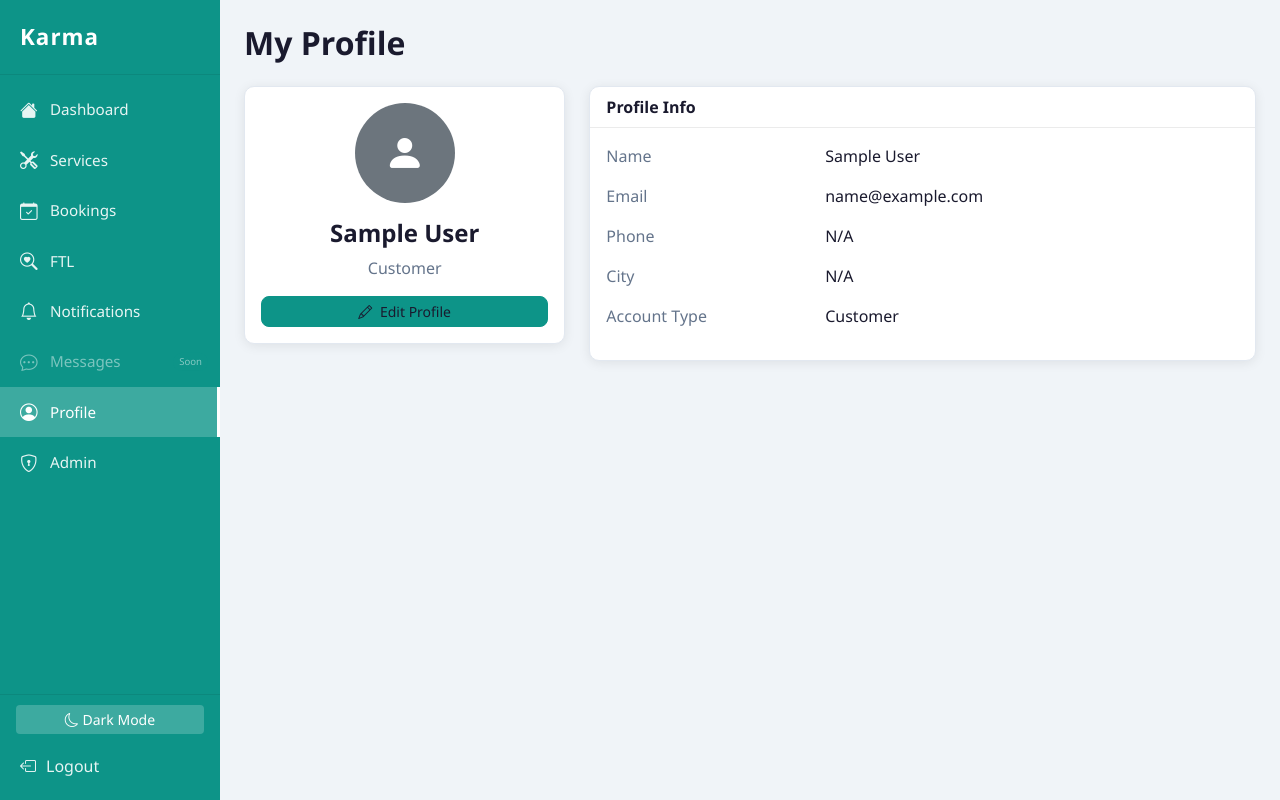
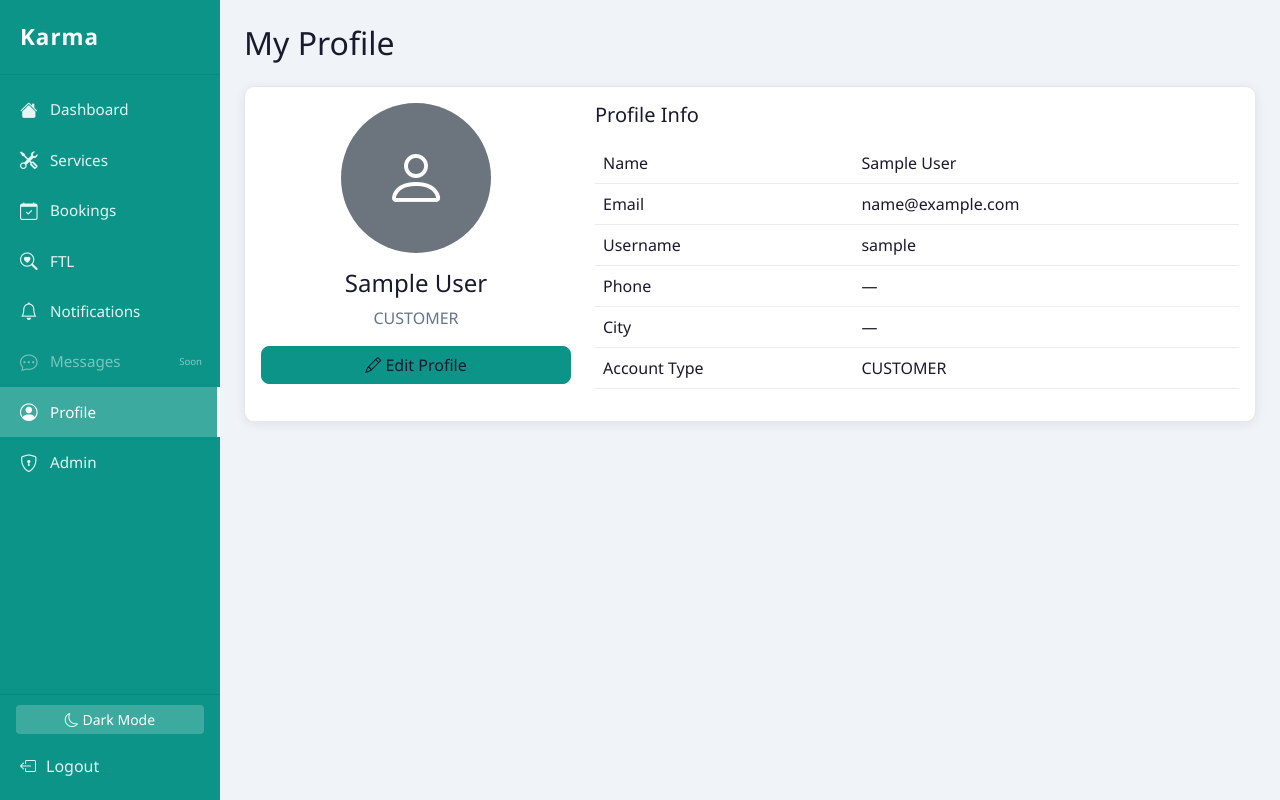
Before and after one commit to Rockyffgod/OJT, a Django app: page /profile/ in a window 1280 px wide. Run offline with Django 5.2, Linux system fonts and the light colour scheme; the visitor is signed in with stand-in values (Sample User, id 1); data that the repository does not hold is empty.

Commit message:
Fix profile layout, clean demo profile photo

```diff
--- a/accounts/management/commands/seed_demo.py
+++ b/accounts/management/commands/seed_demo.py
@@ -62,7 +62,7 @@ class Command(BaseCommand):
         customer, created = User.objects.get_or_create(
             username='rk1234',
             defaults={
-                'email': 'rockyffgod@gmail.com',
+                'email': 'rk1234@example.com',
                 'phone': '9864997037',
                 'account_type': AccountType.CUSTOMER,
                 'first_name': 'Roshan',
@@ -79,8 +79,9 @@ class Command(BaseCommand):
         else:
             if customer.account_type != AccountType.CUSTOMER:
                 customer.account_type = AccountType.CUSTOMER
+        customer.email = 'rk1234@example.com'
         customer.name_nepali = 'रोशन तामाङ'
-        customer.profile_photo = 'rk1234'
+        customer.profile_photo = None
         customer.set_password('test1234')
         customer.save()
         self.stdout.write(f"{'  Created' if created else '  Found existing'} user: rk1234 (customer)")
--- a/templates/login.html
+++ b/templates/login.html
@@ -28,7 +28,7 @@
                 <hr class="my-3">
                 <p class="text-center text-muted small mb-2">Quick Demo Access</p>
                 <div class="d-grid gap-2">
-                    <button class="btn btn-outline-success btn-sm" onclick="document.getElementById('id_email').value='rockyffgod@gmail.com'; document.getElementById('id_password').value='test1234'"><i class="bi bi-person-fill me-1"></i> Demo Customer</button>
+                    <button class="btn btn-outline-success btn-sm" onclick="document.getElementById('id_email').value='rk1234@example.com'; document.getElementById('id_password').value='test1234'"><i class="bi bi-person-fill me-1"></i> Demo Customer</button>
                     <button class="btn btn-outline-warning btn-sm" onclick="document.getElementById('id_email').value='ram@example.com'; document.getElementById('id_password').value='test1234'"><i class="bi bi-person-fill me-1"></i> Demo Provider</button>
                 </div>
             </div>
--- a/templates/profile.html
+++ b/templates/profile.html
@@ -1,42 +1,93 @@
 {% extends 'base.html' %}
 {% block title %}Profile - Karma{% endblock %}
 {% block content %}
-<h2 class="fw-bold mb-4">My Profile</h2>
+<h2 class="mb-4">My Profile</h2>
+<div class="card">
+  <div class="card-body">
+    <div class="row">
 
-<div class="row g-4">
-    <div class="col-md-4">
-        <div class="card text-center">
-            <div class="card-body">
+      <!-- Left: Photo -->
+      <div class="col-md-4 text-center">
         {% if user.profile_photo %}
-                <img src="{{ user.profile_photo.url }}" class="profile-photo mb-3">
+        <img src="{{ user.profile_photo.url }}"
+          class="rounded-circle mb-3"
+          style="width:150px; height:150px;
+                 object-fit:cover;">
         {% else %}
-                <div class="rounded-circle bg-secondary mx-auto mb-3 d-flex align-items-center justify-content-center" style="width:100px;height:100px;"><i class="bi bi-person-fill text-white fs-1"></i></div>
+        <div class="rounded-circle bg-secondary
+          d-flex align-items-center
+          justify-content-center mx-auto mb-3"
+          style="width:150px; height:150px;">
+          <i class="bi bi-person"
+             style="font-size:4rem; color:white;">
+          </i>
+        </div>
         {% endif %}
-                <h4 class="fw-bold">{{ user.first_name }} {{ user.last_name }}</h4>
-                <p class="text-muted mb-3">{{ user.get_account_type_display }}</p>
-                <a href="{% url 'profile_edit' %}" class="btn btn-primary btn-sm w-100"><i class="bi bi-pencil me-1"></i> Edit Profile</a>
+        <h4>{{ user.get_full_name|default:user.username }}</h4>
+        <p class="text-muted">{{ user.account_type }}</p>
+        <a href="{% url 'profile_edit' %}"
+           class="btn btn-primary w-100">
+          <i class="bi bi-pencil"></i> Edit Profile
+        </a>
       </div>
-        </div>
-    </div>
+
+      <!-- Right: Info -->
       <div class="col-md-8">
-        <div class="card">
-            <div class="card-header">Profile Info</div>
-            <div class="card-body">
-                <div class="row mb-3"><div class="col-sm-4 text-muted">Name</div><div class="col-sm-8 fw-medium">{{ user.first_name }} {{ user.last_name }}</div></div>
-                <div class="row mb-3"><div class="col-sm-4 text-muted">Email</div><div class="col-sm-8">{{ user.email }}</div></div>
-                <div class="row mb-3"><div class="col-sm-4 text-muted">Phone</div><div class="col-sm-8">{{ user.phone|default:"N/A" }}</div></div>
-                <div class="row mb-3"><div class="col-sm-4 text-muted">City</div><div class="col-sm-8">{{ user.city|default:"N/A" }}</div></div>
-                <div class="row mb-3"><div class="col-sm-4 text-muted">Account Type</div><div class="col-sm-8">{{ user.get_account_type_display }}</div></div>
+        <h5 class="mb-3">Profile Info</h5>
+        <table class="table">
+          <tr>
+            <td class="text-muted">Name</td>
+            <td>{{ user.get_full_name|default:"—" }}</td>
+          </tr>
+          <tr>
+            <td class="text-muted">Email</td>
+            <td>{{ user.email }}</td>
+          </tr>
+          <tr>
+            <td class="text-muted">Username</td>
+            <td>{{ user.username }}</td>
+          </tr>
+          <tr>
+            <td class="text-muted">Phone</td>
+            <td>{{ user.phone|default:"—" }}</td>
+          </tr>
+          <tr>
+            <td class="text-muted">City</td>
+            <td>{{ user.city|default:"—" }}</td>
+          </tr>
+          <tr>
+            <td class="text-muted">Account Type</td>
+            <td>{{ user.account_type }}</td>
+          </tr>
+        </table>
         {% if provider %}
         <hr>
-                <h6 class="fw-bold mb-3">Service Provider</h6>
-                <div class="row mb-2"><div class="col-sm-4 text-muted">Profession</div><div class="col-sm-8">{{ provider.profession }}</div></div>
-                <div class="row mb-2"><div class="col-sm-4 text-muted">Experience</div><div class="col-sm-8">{{ provider.experience }} years</div></div>
-                <div class="row mb-2"><div class="col-sm-4 text-muted">Hourly Rate</div><div class="col-sm-8">Rs. {{ provider.hourly_rate|default:"N/A" }}</div></div>
-                <div class="row mb-2"><div class="col-sm-4 text-muted">Service Area</div><div class="col-sm-8">{{ provider.service_area }}</div></div>
-                <div class="row mb-2"><div class="col-sm-4 text-muted">Bio</div><div class="col-sm-8">{{ provider.bio|default:"N/A" }}</div></div>
+        <h5 class="mb-3">Service Provider</h5>
+        <table class="table">
+          <tr>
+            <td class="text-muted">Profession</td>
+            <td>{{ provider.profession }}</td>
+          </tr>
+          <tr>
+            <td class="text-muted">Experience</td>
+            <td>{{ provider.experience }} years</td>
+          </tr>
+          <tr>
+            <td class="text-muted">Hourly Rate</td>
+            <td>Rs. {{ provider.hourly_rate|default:"N/A" }}</td>
+          </tr>
+          <tr>
+            <td class="text-muted">Service Area</td>
+            <td>{{ provider.service_area }}</td>
+          </tr>
+          <tr>
+            <td class="text-muted">Bio</td>
+            <td>{{ provider.bio|default:"N/A" }}</td>
+          </tr>
+        </table>
         {% endif %}
       </div>
+
     </div>
   </div>
 </div>
```
Also changed, not shown: README.md. Lines whose indentation alone changed are shown as unchanged.
